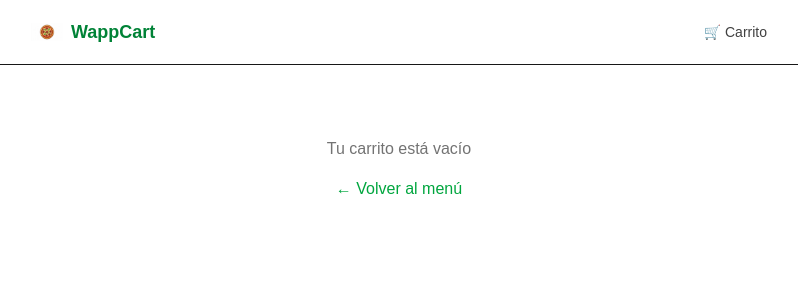
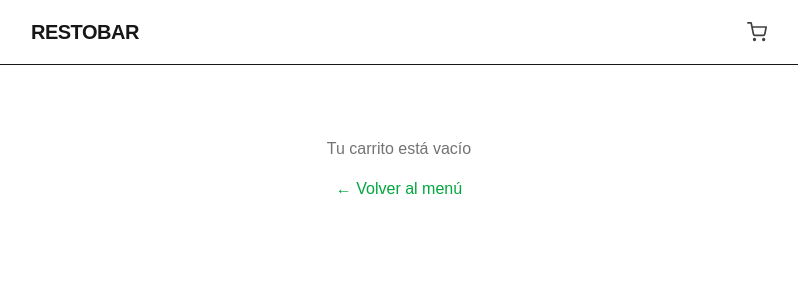
Before and after one commit to Diego-aguirr/WappCart, a Next.js app: page /checkout in a window 1280 px wide. Shown: the top 300 px of the page, without its empty margins (241-1039 px from the left). Built offline with nearby package versions, Linux system fonts and the light colour scheme.

Commit message:
design: modern black theme, rename to Restobar
- Remove all green colors, use neutral-900 (black) palette
- Header: bold uppercase logo, minimal cart icon
- Buttons: rounded-xl, black, active:scale effect
- Clean typography, modern spacing
- Metadata updated to Restobar

```diff
--- a/app/checkout/page.tsx
+++ b/app/checkout/page.tsx
@@ -140,9 +140,9 @@ export default function CheckoutPage() {
         <button
           type="submit"
           disabled={loading}
-          className="w-full bg-green-600 text-white font-bold py-3 rounded-lg hover:bg-green-700 disabled:opacity-50 transition-colors"
+          className="w-full bg-neutral-900 text-white font-bold py-4 rounded-xl hover:bg-black active:scale-[0.98] disabled:opacity-50 transition-all"
         >
-          {loading ? 'Enviando...' : 'Enviar pedido por WhatsApp'}
+          {loading ? 'Enviando...' : 'Confirmar pedido'}
         </button>
       </form>
     </>
--- a/app/layout.tsx
+++ b/app/layout.tsx
@@ -4,8 +4,8 @@ import { Header } from '@/components/Header'
 import './globals.css'
 
 export const metadata: Metadata = {
-  title: 'WappCart',
-  description: 'Pedí tu comida favorita por WhatsApp',
+  title: 'Restobar',
+  description: 'Tu restaurante favorito. Pedí por WhatsApp.',
 }
 
 export default function RootLayout({
--- a/components/Header.tsx
+++ b/components/Header.tsx
@@ -6,20 +6,13 @@ export function Header() {
     <header className="sticky top-0 z-50 border-b bg-white/95 backdrop-blur">
       <div className="mx-auto flex h-16 max-w-3xl items-center justify-between px-4">
         <Link href="/menu" className="flex items-center gap-2">
-          <div className="relative w-8 h-8">
-            <Image
-              src="/Food/logo.png"
-              alt="WappCart"
-              fill
-              className="object-contain"
-              sizes="32px"
-            />
-          </div>
-          <span className="text-lg font-bold text-green-700">WappCart</span>
+          <span className="text-xl font-black tracking-tight text-neutral-900 uppercase">
+            Restobar
+          </span>
         </Link>
 
-        <Link href="/checkout" className="relative text-sm font-medium text-neutral-700 hover:text-green-700 transition-colors">
-          🛒 Carrito
+        <Link href="/checkout" className="relative text-sm font-medium text-neutral-700 hover:text-neutral-900 transition-colors">
+          <svg xmlns="http://www.w3.org/2000/svg" width="20" height="20" viewBox="0 0 24 24" fill="none" stroke="currentColor" strokeWidth="2" strokeLinecap="round" strokeLinejoin="round"><circle cx="9" cy="21" r="1"/><circle cx="20" cy="21" r="1"/><path d="M1 1h4l2.68 13.39a2 2 0 0 0 2 1.61h9.72a2 2 0 0 0 2-1.61L23 6H6"/></svg>
         </Link>
       </div>
     </header>
--- a/components/MenuItem.tsx
+++ b/components/MenuItem.tsx
@@ -46,7 +46,7 @@ export function MenuItem({ product }: { product: Product }) {
           <button
             onClick={() => product.available && addItem(product)}
             disabled={!product.available}
-            className="bg-green-600 text-white text-sm font-medium px-4 py-2 rounded-full hover:bg-green-700 disabled:bg-neutral-300 disabled:cursor-not-allowed transition-colors"
+            className="bg-neutral-900 text-white text-sm font-semibold px-5 py-2 rounded-lg hover:bg-black active:scale-95 disabled:bg-neutral-300 disabled:cursor-not-allowed transition-all"
           >
             Agregar
           </button>
```
